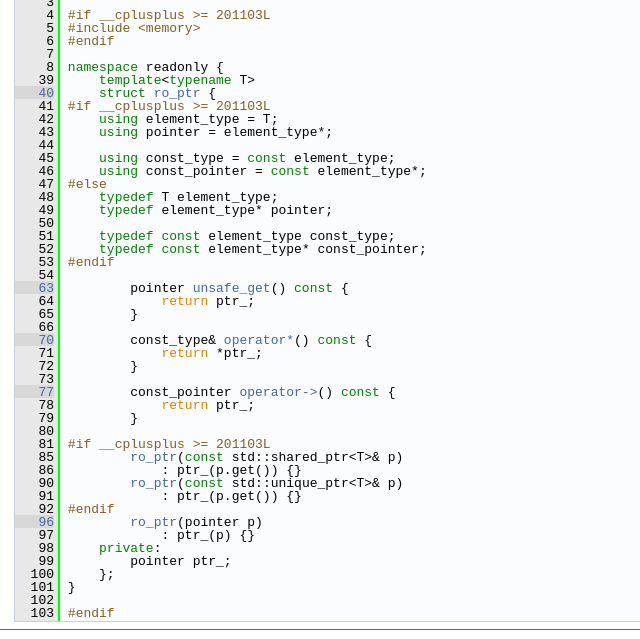
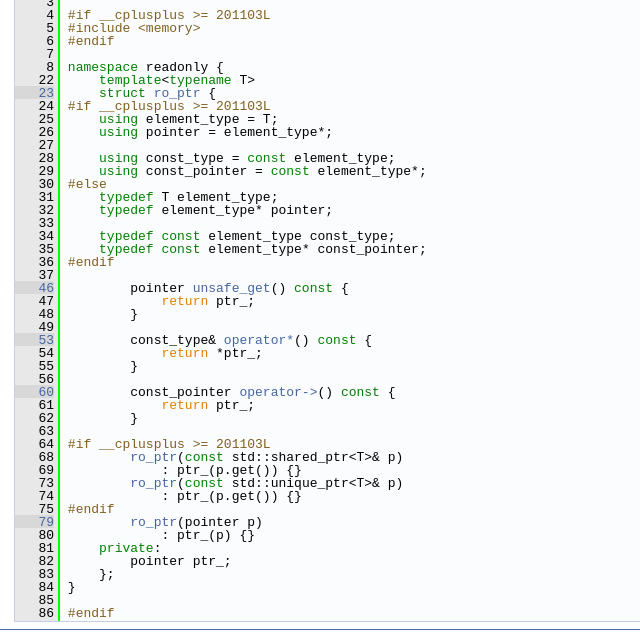
Before and after one commit to cschlosser/ro_ptr, a plain HTML site: page ptr_8h_source.html in a window 1280 px wide. Shown: the part 242-881 px from the top of the page, 0-640 px from the left. Drawn offline with Linux system fonts and the light colour scheme.

Commit message:
deploy: d27ffed53d06812607e726a77cadbd69748983ed

```diff
--- a/ptr_8h_source.html
+++ b/ptr_8h_source.html
@@ -79,53 +79,53 @@ $(function() {
 <div class="line"><a name="l00006"></a><span class="lineno">    6</span>&#160;<span class="preprocessor">#endif</span></div>
 <div class="line"><a name="l00007"></a><span class="lineno">    7</span>&#160; </div>
 <div class="line"><a name="l00008"></a><span class="lineno">    8</span>&#160;<span class="keyword">namespace </span>readonly {</div>
-<div class="line"><a name="l00039"></a><span class="lineno">   39</span>&#160;    <span class="keyword">template</span>&lt;<span class="keyword">typename</span> T&gt;</div>
-<div class="line"><a name="l00040"></a><span class="lineno"><a class="line" href="structreadonly_1_1ro__ptr.html">   40</a></span>&#160;    <span class="keyword">struct </span><a class="code" href="structreadonly_1_1ro__ptr.html">ro_ptr</a> {</div>
-<div class="line"><a name="l00041"></a><span class="lineno">   41</span>&#160;<span class="preprocessor">#if __cplusplus &gt;= 201103L</span></div>
-<div class="line"><a name="l00042"></a><span class="lineno">   42</span>&#160;    <span class="keyword">using</span> element_type = T;</div>
-<div class="line"><a name="l00043"></a><span class="lineno">   43</span>&#160;    <span class="keyword">using</span> pointer = element_type*;</div>
-<div class="line"><a name="l00044"></a><span class="lineno">   44</span>&#160; </div>
-<div class="line"><a name="l00045"></a><span class="lineno">   45</span>&#160;    <span class="keyword">using</span> const_type = <span class="keyword">const</span> element_type;</div>
-<div class="line"><a name="l00046"></a><span class="lineno">   46</span>&#160;    <span class="keyword">using</span> const_pointer = <span class="keyword">const</span> element_type*;</div>
-<div class="line"><a name="l00047"></a><span class="lineno">   47</span>&#160;<span class="preprocessor">#else</span></div>
-<div class="line"><a name="l00048"></a><span class="lineno">   48</span>&#160;    <span class="keyword">typedef</span> T element_type;</div>
-<div class="line"><a name="l00049"></a><span class="lineno">   49</span>&#160;    <span class="keyword">typedef</span> element_type* pointer;</div>
-<div class="line"><a name="l00050"></a><span class="lineno">   50</span>&#160; </div>
-<div class="line"><a name="l00051"></a><span class="lineno">   51</span>&#160;    <span class="keyword">typedef</span> <span class="keyword">const</span> element_type const_type;</div>
-<div class="line"><a name="l00052"></a><span class="lineno">   52</span>&#160;    <span class="keyword">typedef</span> <span class="keyword">const</span> element_type* const_pointer;</div>
-<div class="line"><a name="l00053"></a><span class="lineno">   53</span>&#160;<span class="preprocessor">#endif</span></div>
-<div class="line"><a name="l00054"></a><span class="lineno">   54</span>&#160; </div>
-<div class="line"><a name="l00063"></a><span class="lineno"><a class="line" href="structreadonly_1_1ro__ptr.html#a598c492fa05ae3425a4215ace0a68618">   63</a></span>&#160;        pointer <a class="code" href="structreadonly_1_1ro__ptr.html#a598c492fa05ae3425a4215ace0a68618">unsafe_get</a>()<span class="keyword"> const </span>{</div>
-<div class="line"><a name="l00064"></a><span class="lineno">   64</span>&#160;            <span class="keywordflow">return</span> ptr_;</div>
-<div class="line"><a name="l00065"></a><span class="lineno">   65</span>&#160;        }</div>
-<div class="line"><a name="l00066"></a><span class="lineno">   66</span>&#160; </div>
-<div class="line"><a name="l00070"></a><span class="lineno"><a class="line" href="structreadonly_1_1ro__ptr.html#a4c2841ece3dd66056f09a80dbd1a7ade">   70</a></span>&#160;        const_type&amp; <a class="code" href="structreadonly_1_1ro__ptr.html#a4c2841ece3dd66056f09a80dbd1a7ade">operator*</a>()<span class="keyword"> const </span>{</div>
-<div class="line"><a name="l00071"></a><span class="lineno">   71</span>&#160;            <span class="keywordflow">return</span> *ptr_;</div>
-<div class="line"><a name="l00072"></a><span class="lineno">   72</span>&#160;        }</div>
-<div class="line"><a name="l00073"></a><span class="lineno">   73</span>&#160; </div>
-<div class="line"><a name="l00077"></a><span class="lineno"><a class="line" href="structreadonly_1_1ro__ptr.html#a9042bea9289d009e2b4ee573874cf744">   77</a></span>&#160;        const_pointer <a class="code" href="structreadonly_1_1ro__ptr.html#a9042bea9289d009e2b4ee573874cf744">operator-&gt;</a>()<span class="keyword"> const </span>{</div>
-<div class="line"><a name="l00078"></a><span class="lineno">   78</span>&#160;            <span class="keywordflow">return</span> ptr_;</div>
-<div class="line"><a name="l00079"></a><span class="lineno">   79</span>&#160;        }</div>
-<div class="line"><a name="l00080"></a><span class="lineno">   80</span>&#160; </div>
-<div class="line"><a name="l00081"></a><span class="lineno">   81</span>&#160;<span class="preprocessor">#if __cplusplus &gt;= 201103L</span></div>
-<div class="line"><a name="l00085"></a><span class="lineno">   85</span>&#160;        <a class="code" href="structreadonly_1_1ro__ptr.html#ae2cc597da9116c4cdcf6a067c5d571b2">ro_ptr</a>(<span class="keyword">const</span> std::shared_ptr&lt;T&gt;&amp; p)</div>
-<div class="line"><a name="l00086"></a><span class="lineno">   86</span>&#160;            : ptr_(p.get()) {}</div>
-<div class="line"><a name="l00090"></a><span class="lineno">   90</span>&#160;        <a class="code" href="structreadonly_1_1ro__ptr.html#ae2cc597da9116c4cdcf6a067c5d571b2">ro_ptr</a>(<span class="keyword">const</span> std::unique_ptr&lt;T&gt;&amp; p)</div>
-<div class="line"><a name="l00091"></a><span class="lineno">   91</span>&#160;            : ptr_(p.get()) {}</div>
-<div class="line"><a name="l00092"></a><span class="lineno">   92</span>&#160;<span class="preprocessor">#endif</span></div>
-<div class="line"><a name="l00096"></a><span class="lineno"><a class="line" href="structreadonly_1_1ro__ptr.html#ae2cc597da9116c4cdcf6a067c5d571b2">   96</a></span>&#160;        <a class="code" href="structreadonly_1_1ro__ptr.html#ae2cc597da9116c4cdcf6a067c5d571b2">ro_ptr</a>(pointer p)</div>
-<div class="line"><a name="l00097"></a><span class="lineno">   97</span>&#160;            : ptr_(p) {}</div>
-<div class="line"><a name="l00098"></a><span class="lineno">   98</span>&#160;    <span class="keyword">private</span>:</div>
-<div class="line"><a name="l00099"></a><span class="lineno">   99</span>&#160;        pointer ptr_;</div>
-<div class="line"><a name="l00100"></a><span class="lineno">  100</span>&#160;    };</div>
-<div class="line"><a name="l00101"></a><span class="lineno">  101</span>&#160;}</div>
-<div class="line"><a name="l00102"></a><span class="lineno">  102</span>&#160; </div>
-<div class="line"><a name="l00103"></a><span class="lineno">  103</span>&#160;<span class="preprocessor">#endif</span></div>
-<div class="ttc" id="astructreadonly_1_1ro__ptr_html"><div class="ttname"><a href="structreadonly_1_1ro__ptr.html">readonly::ro_ptr</a></div><div class="ttdef"><b>Definition:</b> ptr.h:40</div></div>
-<div class="ttc" id="astructreadonly_1_1ro__ptr_html_a4c2841ece3dd66056f09a80dbd1a7ade"><div class="ttname"><a href="structreadonly_1_1ro__ptr.html#a4c2841ece3dd66056f09a80dbd1a7ade">readonly::ro_ptr::operator*</a></div><div class="ttdeci">const_type &amp; operator*() const</div><div class="ttdoc">Get a const reference to the wrapped type.</div><div class="ttdef"><b>Definition:</b> ptr.h:70</div></div>
-<div class="ttc" id="astructreadonly_1_1ro__ptr_html_a598c492fa05ae3425a4215ace0a68618"><div class="ttname"><a href="structreadonly_1_1ro__ptr.html#a598c492fa05ae3425a4215ace0a68618">readonly::ro_ptr::unsafe_get</a></div><div class="ttdeci">pointer unsafe_get() const</div><div class="ttdoc">Contract breaking call for interfaces out of your control.</div><div class="ttdef"><b>Definition:</b> ptr.h:63</div></div>
-<div class="ttc" id="astructreadonly_1_1ro__ptr_html_a9042bea9289d009e2b4ee573874cf744"><div class="ttname"><a href="structreadonly_1_1ro__ptr.html#a9042bea9289d009e2b4ee573874cf744">readonly::ro_ptr::operator-&gt;</a></div><div class="ttdeci">const_pointer operator-&gt;() const</div><div class="ttdoc">Access the const pointer to the original data.</div><div class="ttdef"><b>Definition:</b> ptr.h:77</div></div>
-<div class="ttc" id="astructreadonly_1_1ro__ptr_html_ae2cc597da9116c4cdcf6a067c5d571b2"><div class="ttname"><a href="structreadonly_1_1ro__ptr.html#ae2cc597da9116c4cdcf6a067c5d571b2">readonly::ro_ptr::ro_ptr</a></div><div class="ttdeci">ro_ptr(pointer p)</div><div class="ttdoc">Create a readonly pointer from a raw pointer.</div><div class="ttdef"><b>Definition:</b> ptr.h:96</div></div>
+<div class="line"><a name="l00022"></a><span class="lineno">   22</span>&#160;    <span class="keyword">template</span>&lt;<span class="keyword">typename</span> T&gt;</div>
+<div class="line"><a name="l00023"></a><span class="lineno"><a class="line" href="structreadonly_1_1ro__ptr.html">   23</a></span>&#160;    <span class="keyword">struct </span><a class="code" href="structreadonly_1_1ro__ptr.html">ro_ptr</a> {</div>
+<div class="line"><a name="l00024"></a><span class="lineno">   24</span>&#160;<span class="preprocessor">#if __cplusplus &gt;= 201103L</span></div>
+<div class="line"><a name="l00025"></a><span class="lineno">   25</span>&#160;    <span class="keyword">using</span> element_type = T;</div>
+<div class="line"><a name="l00026"></a><span class="lineno">   26</span>&#160;    <span class="keyword">using</span> pointer = element_type*;</div>
+<div class="line"><a name="l00027"></a><span class="lineno">   27</span>&#160; </div>
+<div class="line"><a name="l00028"></a><span class="lineno">   28</span>&#160;    <span class="keyword">using</span> const_type = <span class="keyword">const</span> element_type;</div>
+<div class="line"><a name="l00029"></a><span class="lineno">   29</span>&#160;    <span class="keyword">using</span> const_pointer = <span class="keyword">const</span> element_type*;</div>
+<div class="line"><a name="l00030"></a><span class="lineno">   30</span>&#160;<span class="preprocessor">#else</span></div>
+<div class="line"><a name="l00031"></a><span class="lineno">   31</span>&#160;    <span class="keyword">typedef</span> T element_type;</div>
+<div class="line"><a name="l00032"></a><span class="lineno">   32</span>&#160;    <span class="keyword">typedef</span> element_type* pointer;</div>
+<div class="line"><a name="l00033"></a><span class="lineno">   33</span>&#160; </div>
+<div class="line"><a name="l00034"></a><span class="lineno">   34</span>&#160;    <span class="keyword">typedef</span> <span class="keyword">const</span> element_type const_type;</div>
+<div class="line"><a name="l00035"></a><span class="lineno">   35</span>&#160;    <span class="keyword">typedef</span> <span class="keyword">const</span> element_type* const_pointer;</div>
+<div class="line"><a name="l00036"></a><span class="lineno">   36</span>&#160;<span class="preprocessor">#endif</span></div>
+<div class="line"><a name="l00037"></a><span class="lineno">   37</span>&#160; </div>
+<div class="line"><a name="l00046"></a><span class="lineno"><a class="line" href="structreadonly_1_1ro__ptr.html#a598c492fa05ae3425a4215ace0a68618">   46</a></span>&#160;        pointer <a class="code" href="structreadonly_1_1ro__ptr.html#a598c492fa05ae3425a4215ace0a68618">unsafe_get</a>()<span class="keyword"> const </span>{</div>
+<div class="line"><a name="l00047"></a><span class="lineno">   47</span>&#160;            <span class="keywordflow">return</span> ptr_;</div>
+<div class="line"><a name="l00048"></a><span class="lineno">   48</span>&#160;        }</div>
+<div class="line"><a name="l00049"></a><span class="lineno">   49</span>&#160; </div>
+<div class="line"><a name="l00053"></a><span class="lineno"><a class="line" href="structreadonly_1_1ro__ptr.html#a4c2841ece3dd66056f09a80dbd1a7ade">   53</a></span>&#160;        const_type&amp; <a class="code" href="structreadonly_1_1ro__ptr.html#a4c2841ece3dd66056f09a80dbd1a7ade">operator*</a>()<span class="keyword"> const </span>{</div>
+<div class="line"><a name="l00054"></a><span class="lineno">   54</span>&#160;            <span class="keywordflow">return</span> *ptr_;</div>
+<div class="line"><a name="l00055"></a><span class="lineno">   55</span>&#160;        }</div>
+<div class="line"><a name="l00056"></a><span class="lineno">   56</span>&#160; </div>
+<div class="line"><a name="l00060"></a><span class="lineno"><a class="line" href="structreadonly_1_1ro__ptr.html#a9042bea9289d009e2b4ee573874cf744">   60</a></span>&#160;        const_pointer <a class="code" href="structreadonly_1_1ro__ptr.html#a9042bea9289d009e2b4ee573874cf744">operator-&gt;</a>()<span class="keyword"> const </span>{</div>
+<div class="line"><a name="l00061"></a><span class="lineno">   61</span>&#160;            <span class="keywordflow">return</span> ptr_;</div>
+<div class="line"><a name="l00062"></a><span class="lineno">   62</span>&#160;        }</div>
+<div class="line"><a name="l00063"></a><span class="lineno">   63</span>&#160; </div>
+<div class="line"><a name="l00064"></a><span class="lineno">   64</span>&#160;<span class="preprocessor">#if __cplusplus &gt;= 201103L</span></div>
+<div class="line"><a name="l00068"></a><span class="lineno">   68</span>&#160;        <a class="code" href="structreadonly_1_1ro__ptr.html#ae2cc597da9116c4cdcf6a067c5d571b2">ro_ptr</a>(<span class="keyword">const</span> std::shared_ptr&lt;T&gt;&amp; p)</div>
+<div class="line"><a name="l00069"></a><span class="lineno">   69</span>&#160;            : ptr_(p.get()) {}</div>
+<div class="line"><a name="l00073"></a><span class="lineno">   73</span>&#160;        <a class="code" href="structreadonly_1_1ro__ptr.html#ae2cc597da9116c4cdcf6a067c5d571b2">ro_ptr</a>(<span class="keyword">const</span> std::unique_ptr&lt;T&gt;&amp; p)</div>
+<div class="line"><a name="l00074"></a><span class="lineno">   74</span>&#160;            : ptr_(p.get()) {}</div>
+<div class="line"><a name="l00075"></a><span class="lineno">   75</span>&#160;<span class="preprocessor">#endif</span></div>
+<div class="line"><a name="l00079"></a><span class="lineno"><a class="line" href="structreadonly_1_1ro__ptr.html#ae2cc597da9116c4cdcf6a067c5d571b2">   79</a></span>&#160;        <a class="code" href="structreadonly_1_1ro__ptr.html#ae2cc597da9116c4cdcf6a067c5d571b2">ro_ptr</a>(pointer p)</div>
+<div class="line"><a name="l00080"></a><span class="lineno">   80</span>&#160;            : ptr_(p) {}</div>
+<div class="line"><a name="l00081"></a><span class="lineno">   81</span>&#160;    <span class="keyword">private</span>:</div>
+<div class="line"><a name="l00082"></a><span class="lineno">   82</span>&#160;        pointer ptr_;</div>
+<div class="line"><a name="l00083"></a><span class="lineno">   83</span>&#160;    };</div>
+<div class="line"><a name="l00084"></a><span class="lineno">   84</span>&#160;}</div>
+<div class="line"><a name="l00085"></a><span class="lineno">   85</span>&#160; </div>
+<div class="line"><a name="l00086"></a><span class="lineno">   86</span>&#160;<span class="preprocessor">#endif</span></div>
+<div class="ttc" id="astructreadonly_1_1ro__ptr_html"><div class="ttname"><a href="structreadonly_1_1ro__ptr.html">readonly::ro_ptr</a></div><div class="ttdoc">Wrapper structure around a raw pointer signaling only read access.</div><div class="ttdef"><b>Definition:</b> ptr.h:23</div></div>
+<div class="ttc" id="astructreadonly_1_1ro__ptr_html_a4c2841ece3dd66056f09a80dbd1a7ade"><div class="ttname"><a href="structreadonly_1_1ro__ptr.html#a4c2841ece3dd66056f09a80dbd1a7ade">readonly::ro_ptr::operator*</a></div><div class="ttdeci">const_type &amp; operator*() const</div><div class="ttdoc">Get a const reference to the wrapped type.</div><div class="ttdef"><b>Definition:</b> ptr.h:53</div></div>
+<div class="ttc" id="astructreadonly_1_1ro__ptr_html_a598c492fa05ae3425a4215ace0a68618"><div class="ttname"><a href="structreadonly_1_1ro__ptr.html#a598c492fa05ae3425a4215ace0a68618">readonly::ro_ptr::unsafe_get</a></div><div class="ttdeci">pointer unsafe_get() const</div><div class="ttdoc">Contract breaking call for interfaces out of your control.</div><div class="ttdef"><b>Definition:</b> ptr.h:46</div></div>
+<div class="ttc" id="astructreadonly_1_1ro__ptr_html_a9042bea9289d009e2b4ee573874cf744"><div class="ttname"><a href="structreadonly_1_1ro__ptr.html#a9042bea9289d009e2b4ee573874cf744">readonly::ro_ptr::operator-&gt;</a></div><div class="ttdeci">const_pointer operator-&gt;() const</div><div class="ttdoc">Access the const pointer to the original data.</div><div class="ttdef"><b>Definition:</b> ptr.h:60</div></div>
+<div class="ttc" id="astructreadonly_1_1ro__ptr_html_ae2cc597da9116c4cdcf6a067c5d571b2"><div class="ttname"><a href="structreadonly_1_1ro__ptr.html#ae2cc597da9116c4cdcf6a067c5d571b2">readonly::ro_ptr::ro_ptr</a></div><div class="ttdeci">ro_ptr(pointer p)</div><div class="ttdoc">Create a readonly pointer from a raw pointer.</div><div class="ttdef"><b>Definition:</b> ptr.h:79</div></div>
 </div><!-- fragment --></div><!-- contents -->
 <!-- start footer part -->
 <hr class="footer"/><address class="footer"><small>
```
Also changed, not shown: annotated.html (+1 -1 lines), index.html (+2 -2 lines), structreadonly_1_1ro__ptr.html (+24 -16 lines).
